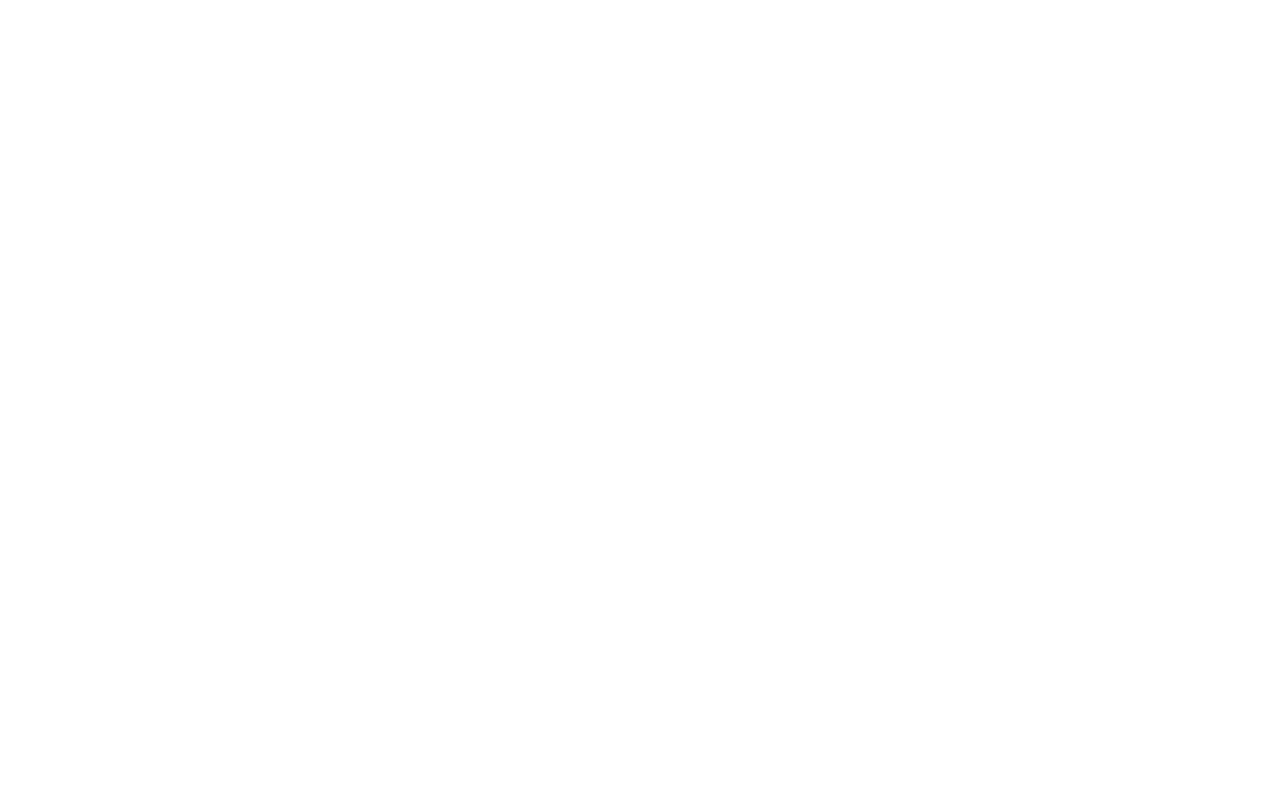
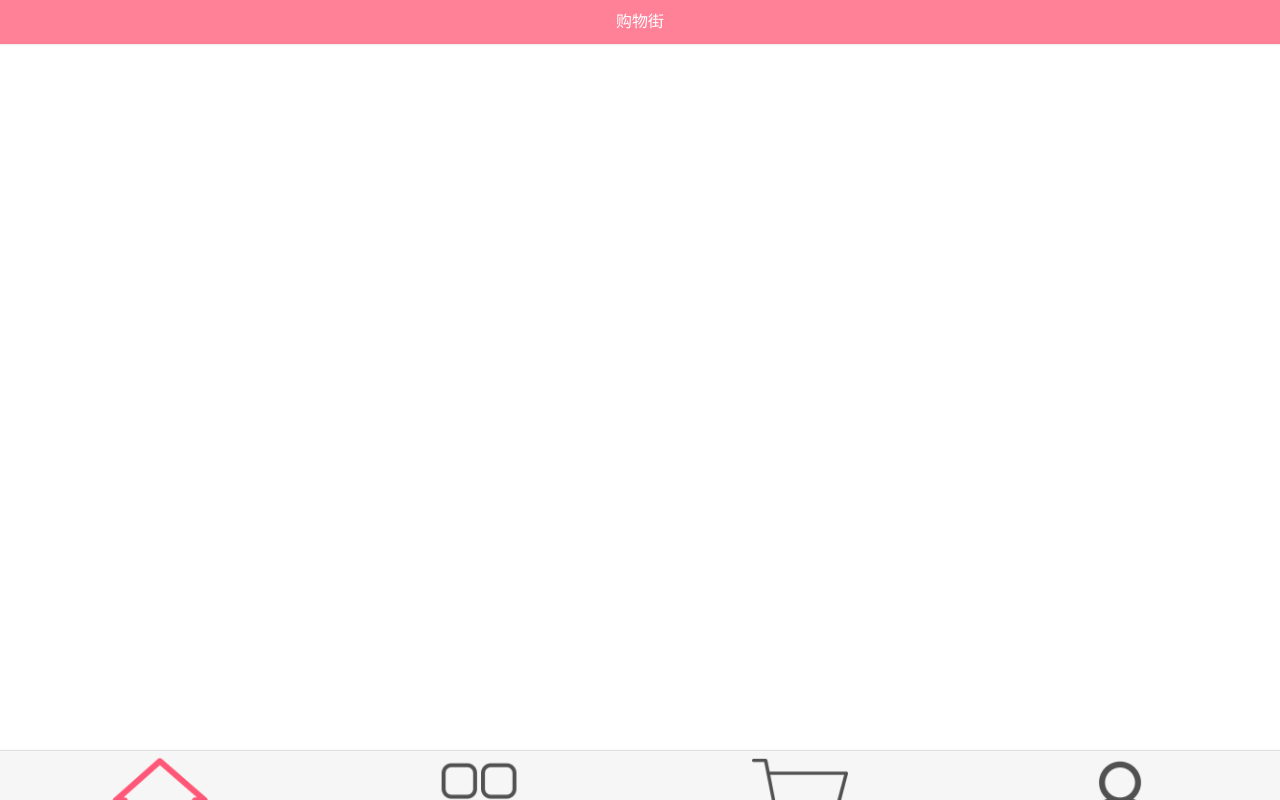
Before and after one commit to zhuwenyan210/supermall-zwy, a Vue app: page /home in a window 1280 px wide. Built offline with nearby package versions, Linux system fonts and the light colour scheme.

Commit message:
TabBar NavBar

```diff
--- a/src/App.vue
+++ b/src/App.vue
@@ -1,18 +1,21 @@
 <template>
   <div id="app">
+    <main-tab-bar />
+       <router-view></router-view>
   </div>
 </template>
 
 <script>
+import MainTabBar from 'components/content/mainTabBar/MainTabBar.vue'
 
 export default {
   name: 'App',
   components: {
+    MainTabBar
   }
 }
 </script>
 
 <style>
-#app {
-}
+   @import url("assets/css/base.css");
 </style>
--- /dev/null
+++ b/src/components/common/navbar/NavBar.vue
@@ -0,0 +1,31 @@
+<template>
+  <div class="nav-bar">
+    <div class="left"><slot name="left"></slot></div>
+    <div class="center"><slot name="center"></slot></div>
+    <div class="right"><slot name="right"></slot></div>
+  </div>
+</template>
+
+<script>
+  export default {
+    name: "NavBar"
+  }
+</script>
+
+<style scoped>
+  .nav-bar {
+    display: flex;
+    height: 44px;
+    line-height: 44px;
+    text-align: center;
+    box-shadow: 0 1px 1px rgba(100,100,100,.1);
+  }
+
+  .left, .right {
+    width: 60px;
+  }
+
+  .center {
+    flex: 1;
+  }
+</style>
--- /dev/null
+++ b/src/components/common/tabbar/TabBar.vue
@@ -0,0 +1,28 @@
+<template>
+  <div id="tab-bar">
+    <slot></slot>
+  </div>
+</template>
+
+<script>
+
+  export default {
+    name: "TabBar",
+    components: {
+    }
+  }
+</script>
+
+<style scoped>
+  #tab-bar {
+    display: flex;
+    background-color: #f6f6f6;
+
+    position: fixed;
+    left: 0;
+    right: 0;
+    bottom: 0;
+
+    box-shadow: 0 -1px 1px rgba(100,100,100,.2);
+  }
+</style>
--- /dev/null
+++ b/src/components/common/tabbar/TabBarItem.vue
@@ -0,0 +1,48 @@
+<template>
+  <div class="tab-bar-item" @click="ItemClick">
+    <div v-if="!isActive"><slot name="item-icon"></slot></div>
+    <div v-else><slot name="item-icon-active"></slot></div>
+    <div :style="activeStyle"><slot name="item-text"></slot></div>
+  </div>
+</template>
+
+<script>
+  export default {
+    name: "TabBarItem",
+    props: {
+      path: String,
+      activeColor: {
+        type: String,
+        default: 'red'
+      }
+    },
+    methods: {
+      ItemClick () {
+        this.$router.replace(this.path)
+      }
+    },
+    computed: {
+      isActive () {
+        return this.$route.path.indexOf(this.path) !== -1
+      },
+      activeStyle () {
+        return this.isActive ? {color: this.activeColor}: {}
+      }
+    }
+  }
+</script>
+
+<style scoped>
+  .tab-bar-item {
+    flex: 1;
+    text-align: center;
+    height: 49px;
+    font-size: 14px;
+  }
+
+  .tab-bar-item img{
+    width: 30%;
+    margin-top: 3px;
+    vertical-align: middle;
+  }
+</style>
--- /dev/null
+++ b/src/components/content/mainTabBar/MainTabBar.vue
@@ -0,0 +1,41 @@
+<template>
+  <tab-bar>
+    <tab-bar-item path="/home">
+      <div slot="item-icon"><img src="~assets/img/tabbar/home.png" alt=""/></div>
+      <div slot="item-icon-active"><img src="~assets/img/tabbar/home_active.png"/></div>
+      <div slot="item-text">首页</div>
+    </tab-bar-item>
+    <tab-bar-item path="/category">
+      <div slot="item-icon"><img src="~assets/img/tabbar/category.png" alt=""/></div>
+      <div slot="item-icon-active"><img src="~assets/img/tabbar/category_active.png"/></div>
+      <div slot="item-text">分类</div>
+    </tab-bar-item>
+    <tab-bar-item path="/cart">
+      <div slot="item-icon"><img src="~assets/img/tabbar/cart.png" alt=""/></div>
+      <div slot="item-icon-active"><img src="~assets/img/tabbar/cart_active.png"/></div>
+      <div slot="item-text">购物车</div>
+    </tab-bar-item>
+    <tab-bar-item path="/profile">
+      <div slot="item-icon"><img src="~assets/img/tabbar/profile.png" alt=""/></div>
+      <div slot="item-icon-active"><img src="~assets/img/tabbar/profile_active.png"/></div>
+      <div slot="item-text">我的</div>
+    </tab-bar-item>
+  </tab-bar>
+</template>
+
+<script>
+  import TabBar from 'components/common/tabbar/TabBar.vue'
+  import TabBarItem from 'components/common/tabbar/TabBarItem.vue'
+
+  export default {
+    name: "MainTabBar",
+    components: {
+      TabBar,
+      TabBarItem
+    }
+  }
+</script>
+
+<style scoped>
+
+</style>
--- a/src/main.js
+++ b/src/main.js
@@ -1,10 +1,12 @@
 import Vue from 'vue'
 import App from './App.vue'
 import store from './store'
+import router from './router'
 
 Vue.config.productionTip = false
 
 new Vue({
+  router,
   store,
   render: h => h(App)
 }).$mount('#app')
--- a/src/views/cart/Cart.vue
+++ b/src/views/cart/Cart.vue
@@ -4,6 +4,6 @@
 
 <script>
 export default {
-    name: "Cart"
+  name: "Cart"
 }
 </script>
--- a/src/views/category/Category.vue
+++ b/src/views/category/Category.vue
@@ -4,6 +4,6 @@
 
 <script>
 export default {
-    name: "Category"
+  name: "Category"
 }
 </script>
--- a/src/views/home/Home.vue
+++ b/src/views/home/Home.vue
@@ -1,9 +1,21 @@
 <template>
-    <h2>首页</h2>
+  <nav-bar class="home-nav"><div slot="center">购物街</div></nav-bar>
 </template>
 
 <script>
+import NavBar from 'components/common/navbar/NavBar.vue'
+
 export default {
-    name: "Home"
+  name: "Home",
+  components: {
+    NavBar
+  }
 }
 </script>
+
+<style scoped>
+  .home-nav {
+    background-color: var(--color-tint);
+    color: #FFFFFF;
+  }
+</style>
--- a/src/views/profile/Profile.vue
+++ b/src/views/profile/Profile.vue
@@ -4,6 +4,6 @@
 
 <script>
 export default {
-    name: "Profile"
+  name: "Profile"
 }
 </script>
--- a/vue.config.js
+++ b/vue.config.js
@@ -1,13 +1,22 @@
+// path模块是node.js中处理路径的核心模块。可以很方便的处理关于文件路径的问题。
+const path = require('path')
+
+// 拼接路径
+function resolve(dir) {
+  return path.join(__dirname, dir)
+}
+
 module.exports = {
-    configureWebpack: {
-        resolve: {
-            alias: {
-                'assets': 'src/assets',
-                'common': 'src/common',
-                'components': 'src/components',
-                'network': 'src/network',
-                'views': 'src/views'
-            }
-        }
-    }
+  publicPath: './', // 部署应用包时的基本 URL Default: '/'
+  outputDir: 'dist',
+  assetsDir: 'static', // 放置生成的静态资源 (js、css、img、fonts) 的 (相对于 outputDir 的) 目录。
+  indexPath: 'index.html', // 指定生成的 index.html 的输出路径 (相对于 outputDir)。也可以是一个绝对路径。 Default: 'index.html'
+  chainWebpack: config => {
+    config.resolve.alias
+      .set('@', resolve('src'))
+      .set('assets', resolve('src/assets'))
+      .set('components', resolve('src/components'))
+      .set('common', resolve('src/common'))
+      .set('views', resolve('src/views'))
+  }
 }
```
Also changed, not shown: src/router/index.js (+5 -2 lines).
